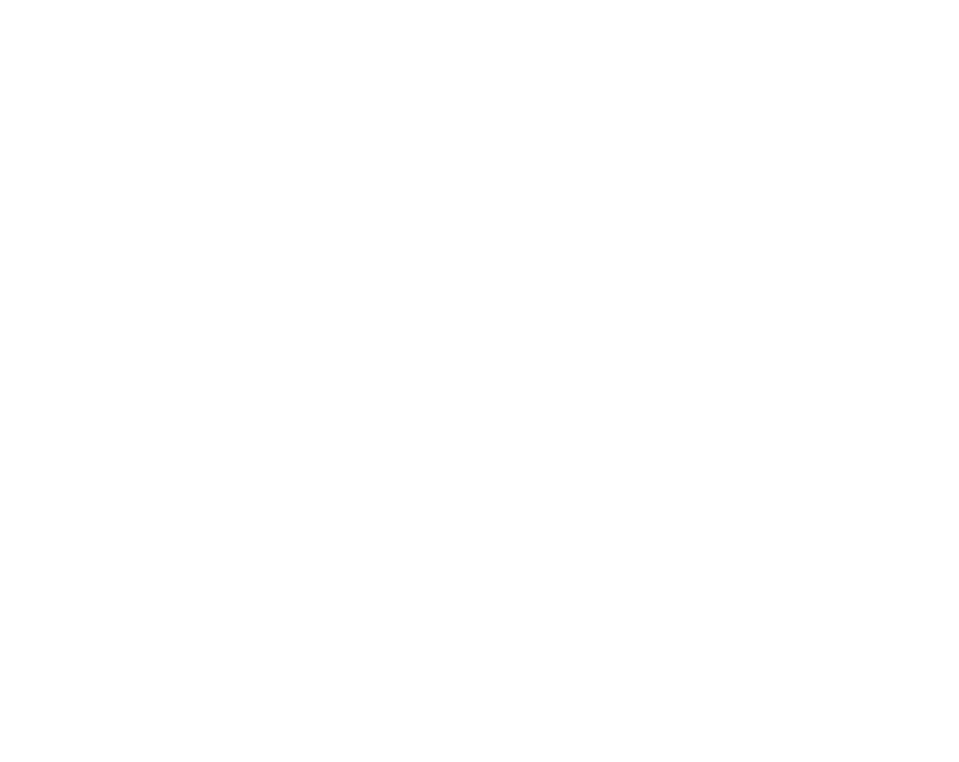
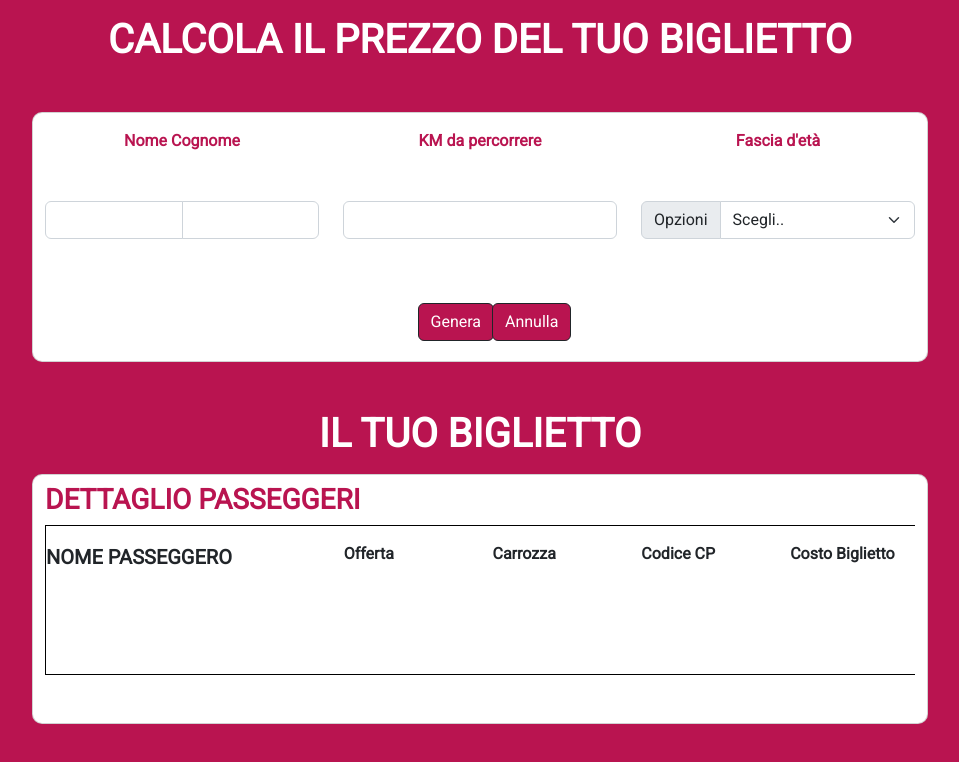
Before and after one commit to Ludo4official/js-biglietto-treno-form, a plain HTML site: page index.html in a window 1280 px wide. Shown: the whole page, without its empty margins (160-1119 px from the left). Drawn offline with nearby package versions, Linux system fonts and the light colour scheme; files whose address does not match are found by name.

Commit message:
Progressi

```diff
--- a/index.html
+++ b/index.html
@@ -5,11 +5,109 @@
         <meta http-equiv="X-UA-Compatible" content="IE=edge">
         <meta name="viewport" content="width=device-width, initial-scale=1.0">
         <title>calcolo del prezzo del biglietto del treno</title>
+        <link rel="stylesheet" href="https://cdn.jsdelivr.net/npm/bootstrap@5.2.3/dist/js/bootstrap.bundle.min.js">
         <link rel="stylesheet" href="https://cdn.jsdelivr.net/npm/bootstrap@5.2.3/dist/css/bootstrap.min.css">
         <link rel="stylesheet" href="style.css">
+        <link rel="preconnect" href="https://fonts.googleapis.com">
+        <link rel="preconnect" href="https://fonts.gstatic.com" crossorigin>
+        <link href="https://fonts.googleapis.com/css2?family=Montserrat&family=Roboto&display=swap" rel="stylesheet">
 
     </head>
     <body>
+        <h1 class="main-title mt-3">
+            calcola il prezzo del tuo biglietto
+        </h1>
+
+        <div class="card mt-5">
+            <div class="container">
+                <div class="row mt-3 text-style text-center">
+                    <div class="col">
+                        Nome Cognome
+                    </div>
+                    <div class="col">
+                        KM da percorrere
+                    </div>
+                    <div class="col">
+                        Fascia d'età
+                    </div>
+                </div>
+                <div class="row mt-5 text-center">
+                    <div class="col">
+                        <div class="input-group">
+                            <input type="text" aria-label="First name" class="form-control">
+                            <input type="text" aria-label="Last name" class="form-control">
+                        </div>
+                    </div>
+
+                    <div class="col">
+                        <div class="input-group mb-3">
+                            <input type="text" class="form-control" aria-label="Sizing example input" aria-describedby="inputGroup-sizing-default">
+                        </div>
+
+                    </div>
+                    <div class="col">
+                        <div class="input-group mb-3">
+                            <label class="input-group-text" for="inputGroupSelect01">Opzioni</label>
+                            <select class="form-select" id="inputGroupSelect01">
+                              <option selected>Scegli..</option>
+                              <option value="1">Minorenne</option>
+                              <option value="2">Maggiorenne</option>
+                              <option value="3">Pensionato</option>
+                            </select>
+                        </div>
+                    </div>
+
+                </div>
+
+                <div class="row mt-5">
+                    <div class="col-1 offset-5">
+                        <button type="button" class="btn btn-outline-dark my-btn">Genera</button>
+                    </div>
+                    <div class="col-1">
+                        <button type="button" class="btn btn-outline-dark my-btn">Annulla</button>
+                    </div>
+                </div>
+            </div>
+
+        </div>
+
+        <h1 class="main-title mt-5">
+            il tuo biglietto
+        </h1>
+
+        <div class="card container mt-3 mb-5">
+            <h3 class="secondary-title mt-2">
+                dettaglio passeggeri
+            </h3>
+
+            <div class="my-cnt">
+
+                <div class="row mt-3">
+                    <div class="col-4 my-col">
+                        <div>nome passeggero</div>
+                        <div class="mt-5"></div>
+                    </div>
+                    <div class="col-2 my-little-col">
+                        <div>Offerta</div>
+                        <div class="mt-5"></div>
+                    </div>
+                    <div class="col-2 my-little-col">
+                        <div>Carrozza</div>
+                        <div class="mt-5"></div>
+                    </div>
+                    <div class="col-2 my-little-col">
+                        <div>Codice CP</div>
+                        <div class="mt-5"></div>
+                    </div>
+                    <div class="col-2 my-little-col">
+                        <div>Costo Biglietto</div>
+                        <div class="mt-5"></div>
+                    </div>
+
+                </div>
+
+            </div>
+        </div>
 
 
 
--- a/style.css
+++ b/style.css
@@ -0,0 +1,61 @@
+/* grigio
+#808080 */
+
+:root {
+    --primary-color: #b91450;
+    --secondary-color: #ffffff;
+}
+
+body {
+    background-color: var(--primary-color);
+    font-family: 'Roboto', sans-serif;
+}
+
+.main-title {
+    text-transform: uppercase;
+    color: var(--secondary-color);
+    text-align: center;
+    font-weight: bold;
+}
+
+.card {
+    background-color: var(--secondary-color);
+    width: 70%;
+    min-height: 250px;
+    border-radius: 10px;
+    margin: 0 auto;
+}
+
+.text-style {
+    color: var(--primary-color);
+    font-weight: bold;
+}
+
+.my-btn {
+    background-color: var(--primary-color);
+    color: var(--secondary-color);
+}
+
+.secondary-title {
+    color: var(--primary-color);
+    text-transform: uppercase;
+    font-weight: bold;
+}
+
+.my-cnt {
+    border-left: 1px solid black;
+    border-top: 1px solid black;
+    border-bottom: 1px solid black;
+    height: 150px;
+}
+
+.my-col {
+    font-weight: bold;
+    font-size: 1.25rem;
+    text-transform: uppercase;
+    height: 150px;
+}
+
+.my-little-col {
+    font-weight: bold;
+}
```
